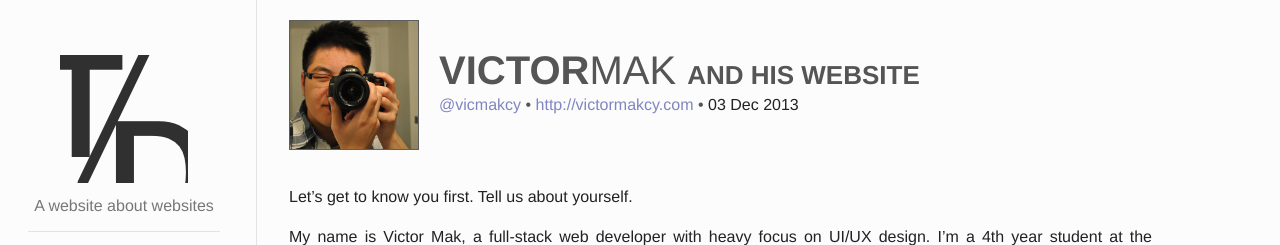
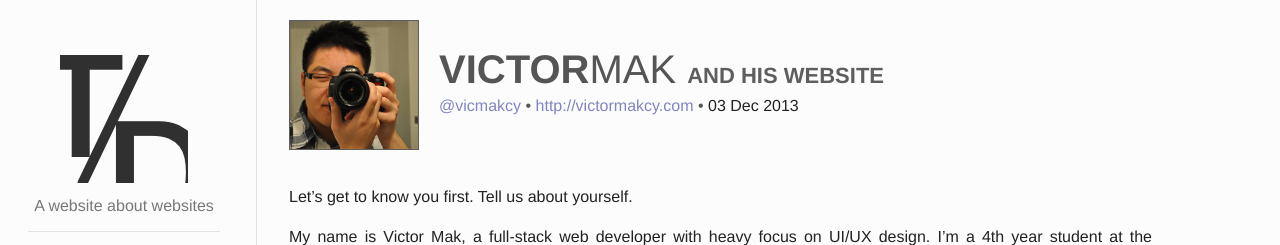
Before and after one commit to the-development/thedevelopment, a Jekyll site: the page built from index.html, in a window 1280 px wide. Shown: the top 245 px of the page. Built offline with Jekyll 4.4.1, drawn with Linux system fonts in a browser that asks for light colours; Markdown is read by kramdown in place of the engine named in the settings.

Commit message:
Shrink post title suffix

```diff
--- a/css/main.css
+++ b/css/main.css
@@ -162,8 +162,8 @@ a:hover {
 }
 
 #post-title-suffix {
-  color: #555;
-  font-size: 0.65em;
+  color: #5e5e5e;
+  font-size: 0.55em;
 }
 
 .bold {
```
